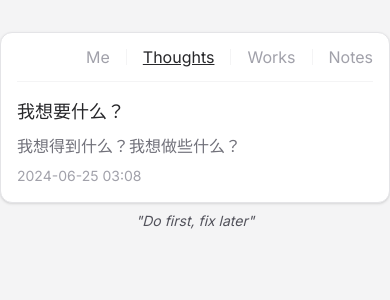
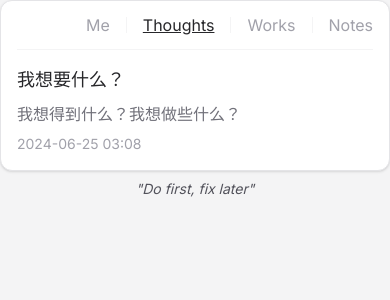
Before and after one commit to WantenMN/wanten.org, a Next.js app: page /thoughts in a window 390 px wide. Shown: the top 300 px of the page. Built offline with nearby package versions, Linux system fonts and the light colour scheme.

Commit message:
fix(style): container top margin

```diff
--- a/src/components/container.tsx
+++ b/src/components/container.tsx
@@ -8,7 +8,7 @@ import { Separator } from "./ui/separator";
 const Container = ({ children }: { children: ReactNode }) => {
   return (
     <div className="flex justify-center">
-      <div className="mt-8 w-full max-w-2xl">
+      <div className="w-full max-w-2xl sm:mt-8">
         <Card className="p-4">
           <Navigation />
           <Separator />
```
